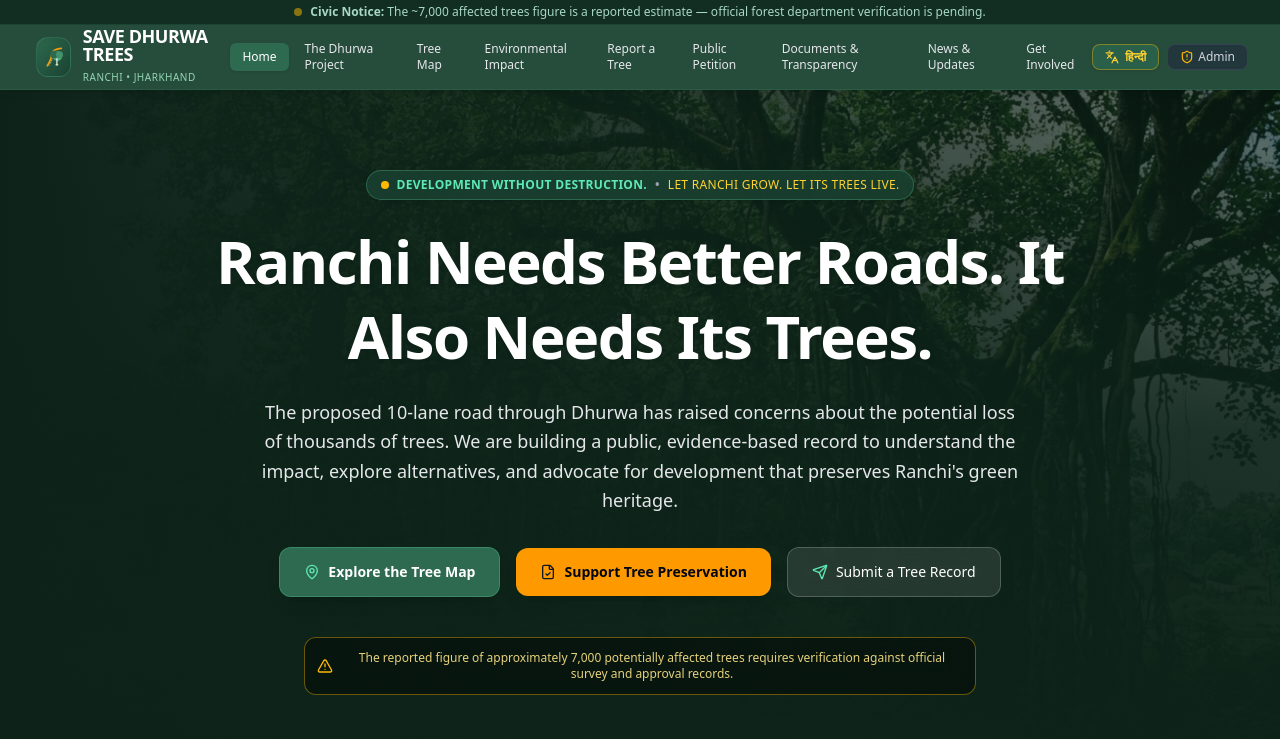
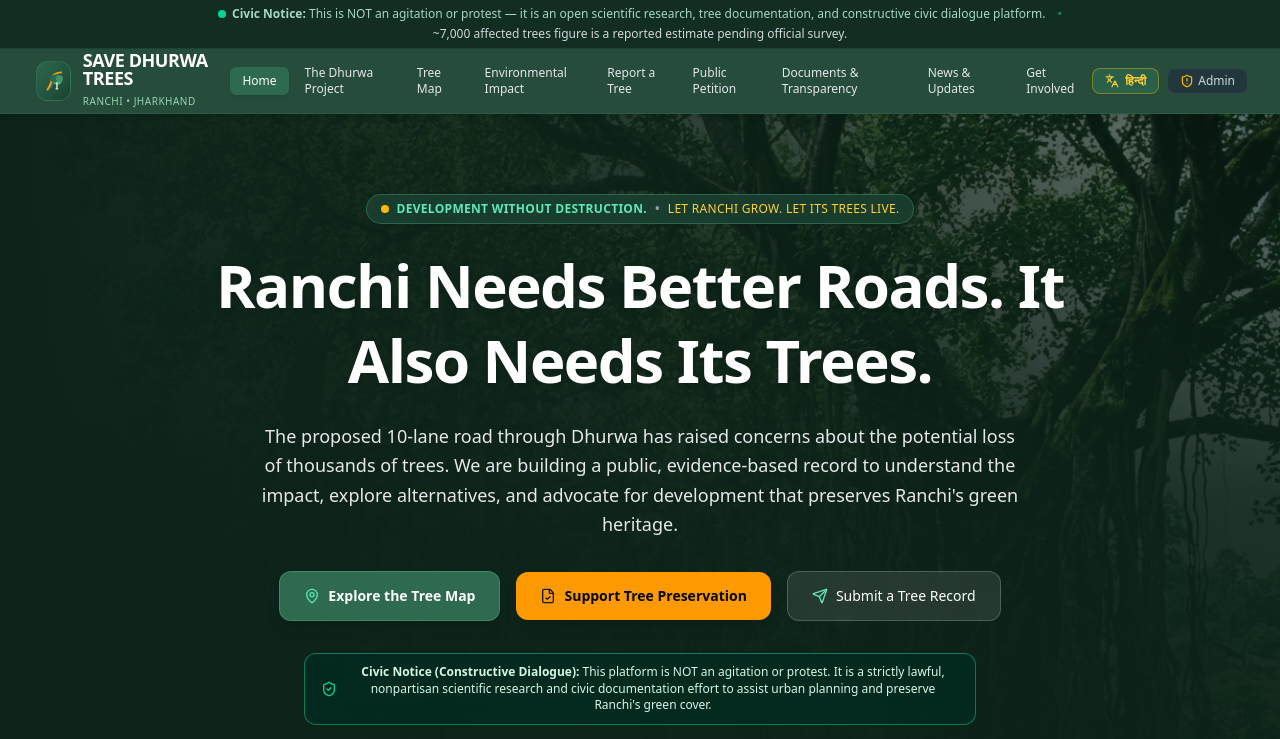
Before and after one commit to GauravSinhaa/save-dhurwa-trees, a Next.js app: page / in a window 1280 px wide. Shown: the top 739 px of the page. Built offline with nearby package versions, Linux system fonts and the light colour scheme.

Commit message:
Add explicit non-protest civic research disclaimers and automatic city/date fields

```diff
--- a/src/app/about/page.tsx
+++ b/src/app/about/page.tsx
@@ -124,6 +124,20 @@ export default function AboutPage() {
         </div>
       </div>
 
+      {/* Explicit Legal Clarification: Not an Agitation or Protest */}
+      <div className="bg-emerald-50 rounded-3xl border-2 border-emerald-300 p-6 sm:p-8 space-y-3 shadow-sm text-xs text-emerald-950">
+        <h3 className="text-base font-bold text-[#1b4332] flex items-center gap-2">
+          <Shield className="w-5 h-5 text-emerald-700" />
+          <span>Non-Protest & Lawful Civic Charter</span>
+        </h3>
+        <p className="leading-relaxed">
+          <strong>This platform is NOT an agitation, demonstration, road blockade, or confrontational protest.</strong> We operate with complete respect for lawful procedures, public order, and the civic necessity of modern infrastructure development in Ranchi.
+        </p>
+        <p className="leading-relaxed text-gray-700">
+          Our initiative functions exclusively as an <strong>open academic research and environmental documentation project</strong>. By recording tree coordinates, avian habitats, and mature canopy health, we aim to provide objective, verified data that assists urban planners, environmental authorities, and policymakers in achieving balanced, sustainable infrastructure without unnecessary ecological loss.
+        </p>
+      </div>
+
       {/* Disclaimers & Independent Nature */}
       <div className="bg-[#fcfbf7] rounded-3xl border border-amber-300 p-6 sm:p-8 space-y-4 shadow-sm text-xs text-amber-950">
         <h3 className="text-base font-bold text-amber-900 flex items-center gap-2">
--- a/src/app/page.tsx
+++ b/src/app/page.tsx
@@ -107,8 +107,23 @@ export default function HomePage() {
             </Link>
           </div>
 
+          {/* Civic Clarification: Lawful Research Initiative, Not a Protest */}
+          <div className="mt-8 max-w-2xl mx-auto bg-emerald-950/70 border border-emerald-400/50 rounded-xl px-4 py-2.5 text-xs text-emerald-100 backdrop-blur-md flex items-center justify-center gap-2.5 shadow-sm">
+            <ShieldCheck className="w-4 h-4 text-emerald-400 shrink-0" />
+            <span className="leading-snug">
+              <strong>
+                {language === "hi"
+                  ? "नागरिक स्थिति (सकारात्मक पहल):"
+                  : "Civic Notice (Constructive Dialogue):"}
+              </strong>{" "}
+              {language === "hi"
+                ? "यह मंच कोई विरोध प्रदर्शन (प्रोटेस्ट) या आंदोलन नहीं है। यह सरकारी नियमों के पूर्ण अनुपालन में वैज्ञानिक डेटा संकलन, वृक्ष मैपिंग और सतत विकास हेतु पारदर्शी नागरिक सहयोग की पहल है।"
+                : "This platform is NOT an agitation or protest. It is a strictly lawful, nonpartisan scientific research and civic documentation effort to assist urban planning and preserve Ranchi's green cover."}
+            </span>
+          </div>
+
           {/* Verification Disclaimer */}
-          <div className="mt-10 max-w-2xl mx-auto bg-black/40 border border-amber-400/40 rounded-xl p-3 text-xs text-amber-200/90 backdrop-blur-md flex items-center justify-center gap-2">
+          <div className="mt-4 max-w-2xl mx-auto bg-black/40 border border-amber-400/40 rounded-xl p-3 text-xs text-amber-200/90 backdrop-blur-md flex items-center justify-center gap-2">
             <AlertTriangle className="w-4 h-4 text-amber-400 shrink-0" />
             <span>{t.hero.disclaimer}</span>
           </div>
--- a/src/app/petition/page.tsx
+++ b/src/app/petition/page.tsx
@@ -8,6 +8,7 @@ import {
   CheckCircle2,
   Users,
   Shield,
+  ShieldCheck,
   Download,
   AlertCircle,
   Clock,
@@ -177,6 +178,19 @@ export default function PublicPetitionPage() {
             <Download className="w-3.5 h-3.5" />
             <span>Print Petition Statement for Submission</span>
           </button>
+        </div>
+      </div>
+
+      {/* Non-Protest Legal Representation Banner */}
+      <div className="bg-emerald-50 rounded-2xl border border-emerald-300 p-4 text-xs text-emerald-950 flex items-start gap-3">
+        <ShieldCheck className="w-5 h-5 text-emerald-700 shrink-0 mt-0.5" />
+        <div className="space-y-1">
+          <p className="font-bold text-[#1b4332]">
+            Democratic &amp; Lawful Representation — Not an Agitation or Protest
+          </p>
+          <p className="text-gray-700 leading-relaxed">
+            This representation is a lawful, democratic, and respectful communication addressed to the competent state authorities under constitutional rights to petition and participate in transparent environmental governance. It is not an unlawful assembly, dharna, road blockage, or disruptive agitation.
+          </p>
         </div>
       </div>
 
--- a/src/components/common/Navbar.tsx
+++ b/src/components/common/Navbar.tsx
@@ -44,13 +44,21 @@ export const Navbar: React.FC = () => {
   return (
     <header className="sticky top-0 z-50 bg-[#1b4332]/95 text-white backdrop-blur-md border-b border-[#2d6a4f]/50 shadow-md">
       {/* Top Advisory Bar */}
-      <div className="bg-[#122e22] text-xs text-[#a7d7c5] px-4 py-1 text-center flex items-center justify-center gap-2 border-b border-[#1b4332]">
-        <span className="inline-block w-2 h-2 rounded-full bg-amber-400 animate-pulse"></span>
-        <span>
-          <strong>{language === "hi" ? "सूचना:" : "Civic Notice:"}</strong>{" "}
+      <div className="bg-[#122e22] text-[11px] sm:text-xs text-[#a7d7c5] px-4 py-1.5 text-center flex flex-wrap items-center justify-center gap-x-3 gap-y-1 border-b border-[#1b4332]">
+        <div className="flex items-center gap-1.5">
+          <span className="inline-block w-2 h-2 rounded-full bg-emerald-400"></span>
+          <span>
+            <strong>{language === "hi" ? "नागरिक स्पष्टीकरण:" : "Civic Notice:"}</strong>{" "}
+            {language === "hi"
+              ? "यह कोई विरोध प्रदर्शन (प्रोटेस्ट) या आंदोलन नहीं है — यह वैज्ञानिक अनुसंधान, पेड़ दस्तावेज़ीकरण और सकारात्मक संवाद हेतु नागरिक पहल है।"
+              : "This is NOT an agitation or protest — it is an open scientific research, tree documentation, and constructive civic dialogue platform."}
+          </span>
+        </div>
+        <span className="hidden md:inline text-emerald-600">•</span>
+        <span className="text-gray-300">
           {language === "hi"
-            ? "7,000 प्रभावित वृक्षों की संख्या मीडिया द्वारा अनुमानित है — आधिकारिक वन सर्वेक्षण सत्यापन प्रतीक्षित है।"
-            : "The ~7,000 affected trees figure is a reported estimate — official forest department verification is pending."}
+            ? "7,000 प्रभावित वृक्षों की संख्या मीडिया द्वारा अनुमानित है (सत्यापन प्रतीक्षित)"
+            : "~7,000 affected trees figure is a reported estimate pending official survey."}
         </span>
       </div>
 
--- a/src/lib/translations.ts
+++ b/src/lib/translations.ts
@@ -151,9 +151,9 @@ export const translations: Record<Language, Translations> = {
     },
     footer: {
       disclaimer:
-        "Save Dhurwa Trees is an independent, fact-based civic platform created by Ranchi citizens, urban researchers, and environmentalists. It is not an official government portal.",
+        "Save Dhurwa Trees is an independent, fact-based academic research and civic documentation platform created by Ranchi citizens, urban researchers, and environmentalists. It is not an official government portal.",
       peacefulStance:
-        "We advocate lawfully, transparently, and constructively for balanced infrastructure and mature green preservation.",
+        "CIVIC CLARIFICATION: This platform is NOT an agitation, protest, or confrontational demonstration. We advocate strictly through lawful, transparent, and constructive democratic participation, right to information, and empirical ecological research to assist authorities in sustainable urban planning.",
       rights: "Open Civic Data Initiative. All public records subject to verification.",
       privacy: "Privacy Policy",
       terms: "Terms of Use",
@@ -232,9 +232,9 @@ export const translations: Record<Language, Translations> = {
     },
     footer: {
       disclaimer:
-        "धुर्वा के वृक्षों को बचाएं रांची के नागरिकों, शोधकर्ताओं और पर्यावरणविदों द्वारा संचालित एक स्वतंत्र, साक्ष्य-आधारित नागरिक मंच है। यह कोई आधिकारिक सरकारी पोर्टल नहीं है।",
+        "धुर्वा के वृक्षों को बचाएं रांची के नागरिकों, शोधकर्ताओं और पर्यावरणविदों द्वारा संचालित एक स्वतंत्र, साक्ष्य-आधारित वैज्ञानिक शोध व नागरिक दस्तावेज़ीकरण मंच है। यह कोई आधिकारिक सरकारी पोर्टल नहीं है।",
       peacefulStance:
-        "हम संतुलित बुनियादी ढांचे और पुराने वृक्षों के संरक्षण के लिए शांतिपूर्ण, पारदर्शी और रचनात्मक रूप से वकालत करते हैं।",
+        "नागरिक स्पष्टीकरण: यह पहल कोई विरोध प्रदर्शन (प्रोटेस्ट), धरना या आंदोलन नहीं है। हम कानूनसम्मत, शांतिपूर्ण, पारदर्शी और रचनात्मक जनसहभागिता तथा वैज्ञानिक डेटा के माध्यम से टिकाऊ शहरी विकास और हरित संरक्षण की वकालत करते हैं।",
       rights: "खुला नागरिक डेटा। सभी सार्वजनिक रिकॉर्ड सत्यापन के अधीन हैं।",
       privacy: "गोपनीयता नीति",
       terms: "उपयोग की शर्तें",
```
Also changed, not shown: 1 other file (tests, documents, lock files or other folders).
